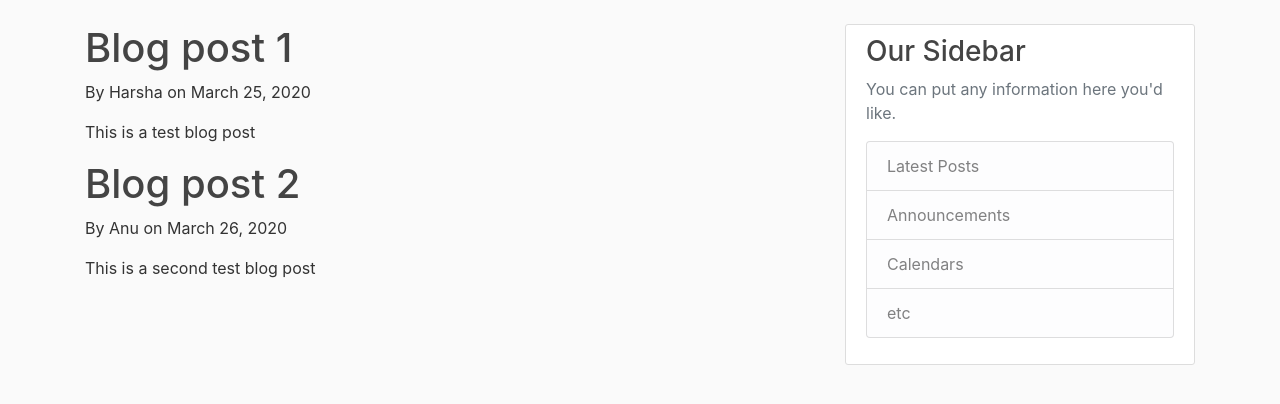
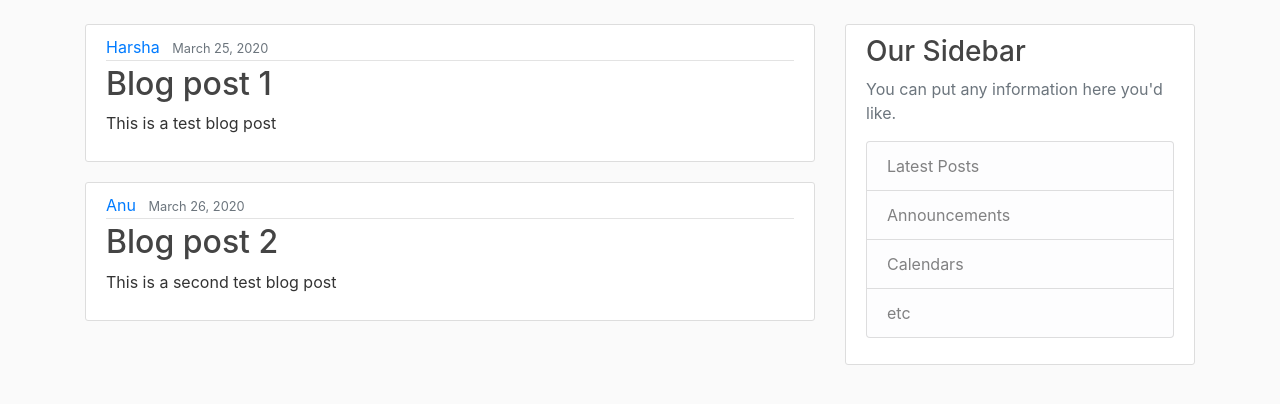
Before and after one commit to idifro/blogApp, a Django app: page / in a window 1280 px wide. Shown: the part 56-460 px from the top of the page. Run offline with Django 3.2, Linux system fonts and the light colour scheme; some libraries are stand-ins or nearby versions.

Commit message:
Added CSS to Content and initiated Admin Page

```diff
--- a/blogApp/blog/templates/blog/base.html
+++ b/blogApp/blog/templates/blog/base.html
@@ -19,7 +19,7 @@
         {% endif %}
     </head>
     <body>
-
+        <!-- Header section for navigation bar and side bar -->
         <header class="site-header">
           <nav class="navbar navbar-expand-md navbar-dark bg-steel fixed-top">
             <div class="container">
@@ -41,12 +41,16 @@
             </div>
           </nav>
         </header>
+
+        <!-- Main section for Content Block and side block -->
+
         <main role="main" class="container">
           <div class="row">
             <div class="col-md-8">
               {% block content %}{% endblock %}
             </div>
             <div class="col-md-4">
+              <!-- Side Bar content section -->
               <div class="content-section">
                 <h3>Our Sidebar</h3>
                 <p class='text-muted'>You can put any information here you'd like.
--- a/blogApp/blog/templates/blog/home.html
+++ b/blogApp/blog/templates/blog/home.html
@@ -2,8 +2,15 @@
 
 {% block content %}
     {% for post in posts %}
-        <h1>{{ post.title }}</h1>
-        <p>By {{ post.author }} on {{ post.date_posted  }}</p>
-        <p>{{ post.content }}</p>
+    <article class="media content-section">
+        <div class="media-body">
+            <div class="article-metadata">
+                <a class="mr-2" href="#">{{ post.author }}</a>
+                <small class="text-muted">{{ post.date_posted }}</small>
+            </div>
+            <h2><a class="article-title" href="#">{{ post.title }}</a></h2>
+            <p class="article-content">{{ post.content }}</p>
+        </div>
+    </article>
     {% endfor %}
 {% endblock content %}
```
Also changed, not shown: blogApp/db.sqlite3.
